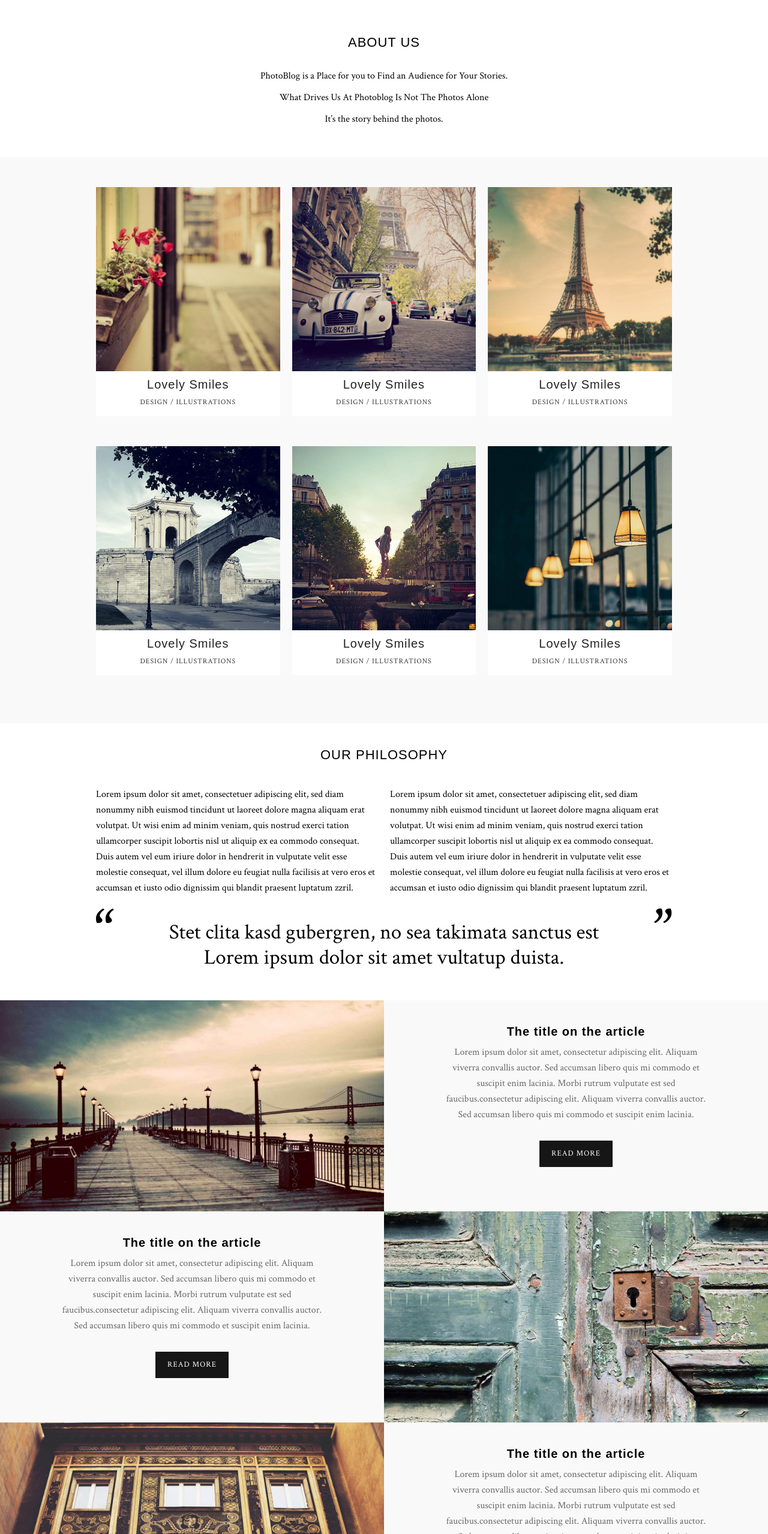
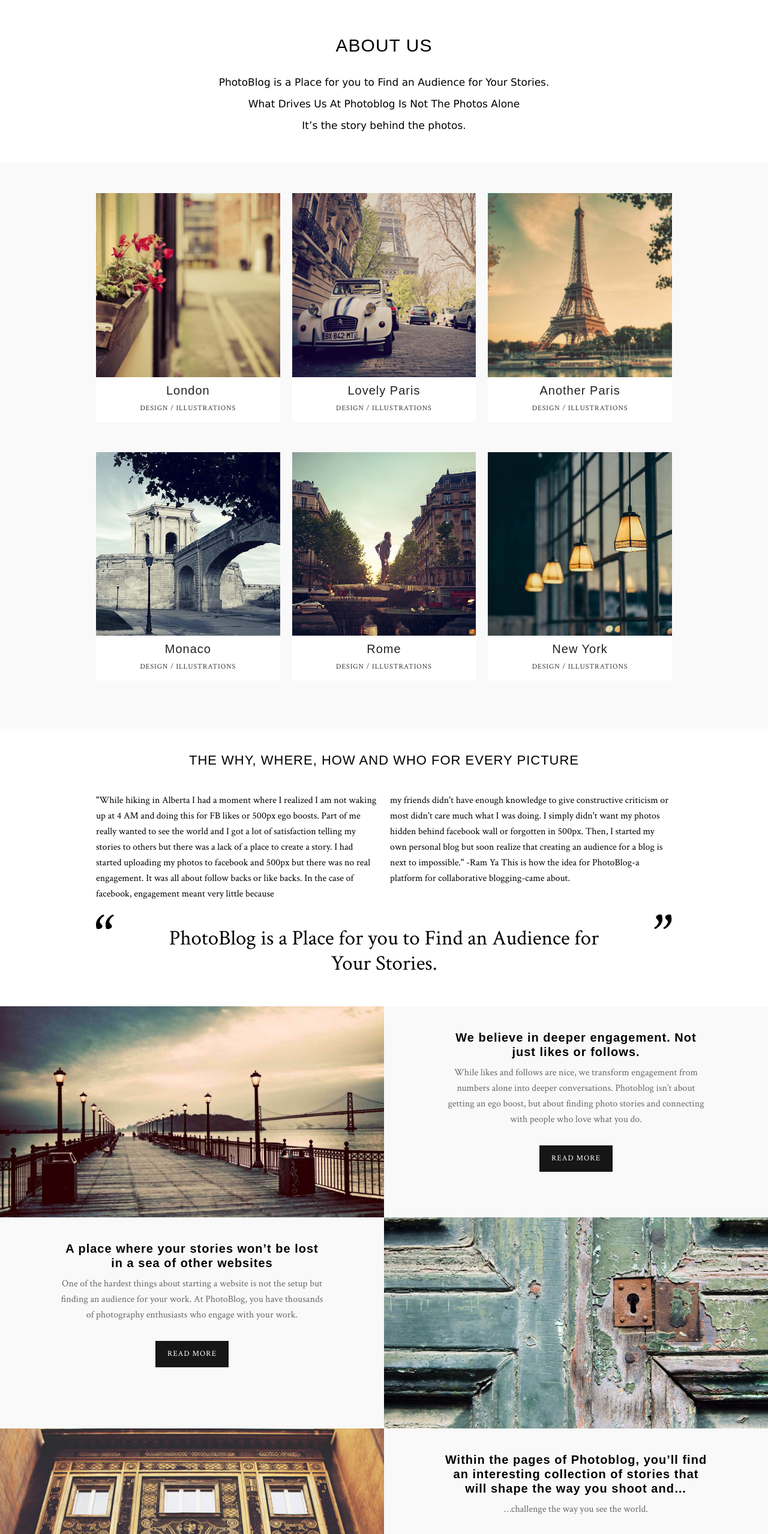
Before and after one commit to bezcontrol/newsite, a plain HTML site: page index.html in a window 1280 px wide. Shown: the part 930-3488 px from the top of the page at 60% size. Drawn offline with nearby package versions, Linux system fonts and the light colour scheme.

Commit message:
fix text

```diff
--- a/index.html
+++ b/index.html
@@ -98,12 +98,12 @@
 					<div class="zerogrid">
 						<div class="wrap-box"><!--Start Box-->
 							<div class="box-header">
-								<h2>ABOUT US</h2>
+								<h2 style="font-size:30px">ABOUT US</h2>
 							</div>
 							<div class="box-content">
-                                <p>PhotoBlog is a Place for you to Find an Audience for Your Stories.</p>
-								        <p>What Drives Us At Photoblog Is Not The Photos Alone</p>
-								            <p>It’s the story behind the photos.</p>
+                                <p style="font-size:17px; font-family:verdana">PhotoBlog is a Place for you to Find an Audience for Your Stories.</p>
+								        <p style="font-size:17px; font-family:verdana">What Drives Us At Photoblog Is Not The Photos Alone</p>
+								            <p style="font-size:17px; font-family:verdana">It’s the story behind the photos.</p>
 							</div>
 						</div>
 					</div>
@@ -125,7 +125,7 @@
 												</a>
 											</div>
 											<div class="entry-header ">
-												<h3 class="entry-title">Lovely Smiles</h3>
+												<h3 class="entry-title">London</h3>
 												<div class="l-tags"><a href="#">Design</a> / <a href="#">Illustrations</a></div>
 											</div>
 										</article>
@@ -143,7 +143,7 @@
 												</a>
 											</div>
 											<div class="entry-header ">
-												<h3 class="entry-title">Lovely Smiles</h3>
+												<h3 class="entry-title">Lovely Paris</h3>
 												<div class="l-tags"><a href="#">Design</a> / <a href="#">Illustrations</a></div>
 											</div>
 										</article>
@@ -161,7 +161,7 @@
 												</a>
 											</div>
 											<div class="entry-header ">
-												<h3 class="entry-title">Lovely Smiles</h3>
+												<h3 class="entry-title">Another Paris</h3>
 												<div class="l-tags"><a href="#">Design</a> / <a href="#">Illustrations</a></div>
 											</div>
 										</article>
@@ -181,7 +181,7 @@
 												</a>
 											</div>
 											<div class="entry-header ">
-												<h3 class="entry-title">Lovely Smiles</h3>
+												<h3 class="entry-title">Monaco</h3>
 												<div class="l-tags"><a href="#">Design</a> / <a href="#">Illustrations</a></div>
 											</div>
 										</article>
@@ -199,7 +199,7 @@
 												</a>
 											</div>
 											<div class="entry-header ">
-												<h3 class="entry-title">Lovely Smiles</h3>
+												<h3 class="entry-title">Rome</h3>
 												<div class="l-tags"><a href="#">Design</a> / <a href="#">Illustrations</a></div>
 											</div>
 										</article>
@@ -217,7 +217,7 @@
 												</a>
 											</div>
 											<div class="entry-header ">
-												<h3 class="entry-title">Lovely Smiles</h3>
+												<h3 class="entry-title">New York</h3>
 												<div class="l-tags"><a href="#">Design</a> / <a href="#">Illustrations</a></div>
 											</div>
 										</article>
@@ -232,23 +232,28 @@
 					<div class="zerogrid">
 						<div class="wrap-box"><!--Start Box-->
 							<div class="box-header">
-								<h2>OUR PHILOSOPHY</h2>
+								<h2>The why, where, how and who for every picture</h2>
 							</div>
 							<div class="box-content">
 								<div class="row">
 									<div class="col-1-2">
 										<div class="wrap-col">
-											<p>Lorem ipsum dolor sit amet, consectetuer adipiscing elit, sed diam nonummy nibh euismod tincidunt ut laoreet dolore magna aliquam erat volutpat. Ut wisi enim ad minim veniam, quis nostrud exerci tation ullamcorper suscipit lobortis nisl ut aliquip ex ea commodo consequat. Duis autem vel eum iriure dolor in hendrerit in vulputate velit esse molestie consequat, vel illum dolore eu feugiat nulla facilisis at vero eros et accumsan et iusto odio dignissim qui blandit praesent luptatum zzril.</p>
+											<p>"While hiking in Alberta I had a moment where I realized I am not waking up at 4 AM and doing this for FB likes or 500px ego boosts. Part of me really wanted to see the world and I got a lot of satisfaction telling my stories to others but there was a lack of a place to create a story.
+I had started uploading my photos to facebook and 500px but there was no real engagement.
+It was all about follow backs or like backs. In the case of facebook, engagement meant very little because </p>
 										</div>
 									</div>
 									<div class="col-1-2">
 										<div class="wrap-col">
-											<p>Lorem ipsum dolor sit amet, consectetuer adipiscing elit, sed diam nonummy nibh euismod tincidunt ut laoreet dolore magna aliquam erat volutpat. Ut wisi enim ad minim veniam, quis nostrud exerci tation ullamcorper suscipit lobortis nisl ut aliquip ex ea commodo consequat. Duis autem vel eum iriure dolor in hendrerit in vulputate velit esse molestie consequat, vel illum dolore eu feugiat nulla facilisis at vero eros et accumsan et iusto odio dignissim qui blandit praesent luptatum zzril.</p>
+											<p>my friends didn't have enough knowledge to give constructive criticism or most didn't care much what I was doing.
+I simply didn't want my photos hidden behind facebook wall or forgotten in 500px.
+Then, I started my own personal blog but soon realize that creating an audience for a blog is next to impossible." -Ram Ya
+This is how the idea for PhotoBlog-a platform for collaborative blogging-came about.</p>
 										</div>
 									</div>
 								</div>
 								<div class="row">
-									<blockquote><p>Stet clita kasd gubergren, no sea takimata sanctus est Lorem ipsum dolor sit amet vultatup duista.</p></blockquote>
+									<blockquote><p>PhotoBlog is a Place for you to Find an Audience for Your Stories.</p></blockquote>
 								</div>
 							</div>
 						</div>
@@ -265,8 +270,8 @@
 									</div>
 									<div class="col-1-2">
 										<div class="entry-content t-center">
-											<h3>The title on the article</h3>
-											<p>Lorem ipsum dolor sit amet, consectetur adipiscing elit. Aliquam viverra convallis auctor. Sed accumsan libero quis mi commodo et suscipit enim lacinia. Morbi rutrum vulputate est sed faucibus.consectetur adipiscing elit. Aliquam viverra convallis auctor. Sed accumsan libero quis mi commodo et suscipit enim lacinia.</p>
+											<h3>We believe in deeper engagement. Not just likes or follows.</h3>
+											<p>While likes and follows are nice, we transform engagement from numbers alone into deeper conversations. Photoblog isn’t about getting an ego boost, but about finding photo stories and connecting with people who love what you do.</p>
 											<a class="button" href="./assets/single.html">Read More</a>
 										</div>
 									</div>
@@ -279,8 +284,8 @@
 									</div>
 									<div class="col-1-2">
 										<div class="entry-content t-center">
-											<h3>The title on the article</h3>
-											<p>Lorem ipsum dolor sit amet, consectetur adipiscing elit. Aliquam viverra convallis auctor. Sed accumsan libero quis mi commodo et suscipit enim lacinia. Morbi rutrum vulputate est sed faucibus.consectetur adipiscing elit. Aliquam viverra convallis auctor. Sed accumsan libero quis mi commodo et suscipit enim lacinia.</p>
+											<h3>A place where your stories won’t be lost in a sea of other websites</h3>
+											<p>One of the hardest things about starting a website is not the setup but finding an audience for your work. At PhotoBlog, you have thousands of photography enthusiasts who engage with your work.</p>
 											<a class="button" href="./assets/html/single.html">Read More</a>
 										</div>
 									</div>
@@ -293,8 +298,8 @@
 									</div>
 									<div class="col-1-2">
 										<div class="entry-content t-center">
-											<h3>The title on the article</h3>
-											<p>Lorem ipsum dolor sit amet, consectetur adipiscing elit. Aliquam viverra convallis auctor. Sed accumsan libero quis mi commodo et suscipit enim lacinia. Morbi rutrum vulputate est sed faucibus.consectetur adipiscing elit. Aliquam viverra convallis auctor. Sed accumsan libero quis mi commodo et suscipit enim lacinia.</p>
+											<h3>Within the pages of Photoblog, you’ll find an interesting collection of stories that will shape the way you shoot and…</h3>
+											<p>…challenge the way you see the world.</p>
 											<a class="button" href="./assets/html/single.html">Read More</a>
 										</div>
 									</div>
```
Also changed, not shown: assets/archive.html (+15 -15 lines), assets/gallery.html (+9 -9 lines), assets/single.html (+20 -25 lines), assets/images/eiffel.jpg (added), assets/images/notr.jpg (added), 1 other file.
